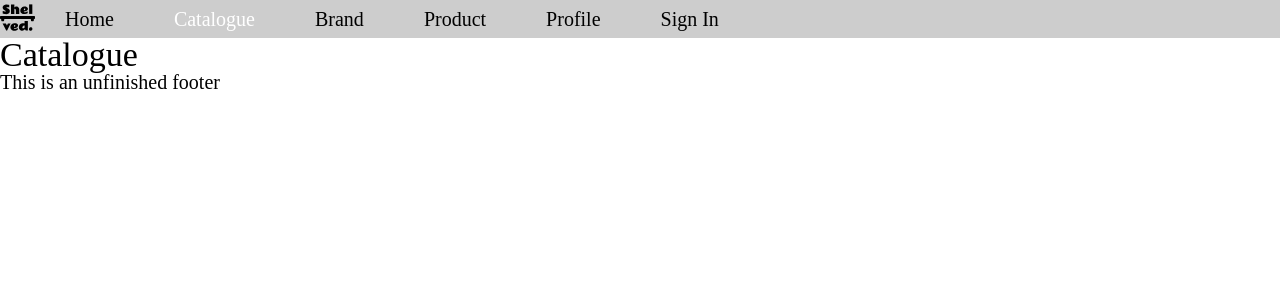
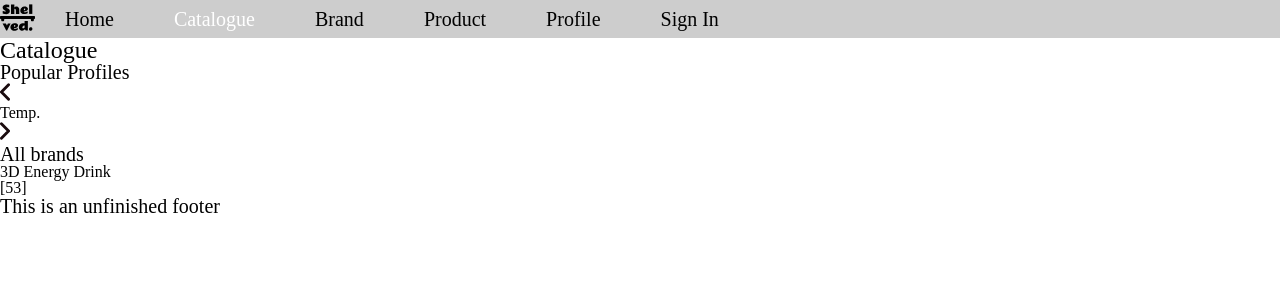
Before and after one commit to CrispyMiatr/shelved-db, a React (Vite) app: page /catalogue in a window 1280 px wide. Shown: the top 300 px of the page. Built offline with nearby package versions, Linux system fonts and the light colour scheme.

Commit message:
feat(catalogue): add basic HTML structure

```diff
--- a/src/modules/pages/Catalogue.tsx
+++ b/src/modules/pages/Catalogue.tsx
@@ -1,9 +1,49 @@
 import '~styles/pages/catalogue.scss'
+import home from "~styles/pages/home.module.scss";
+import chevron from "~assets/chevron-left.svg";
+import icon from "~styles/components/icons.module.scss";
 
 export const Catalogue = () => {
     return (
         <div className='catalogue-container'>
-            <h1>Catalogue</h1>
+            <h2>Catalogue</h2>
+
+            <div className={home['brands']}>
+                <div className={home['brands__title']}>
+                    <h3>Popular Profiles</h3>
+                </div>
+                <div className={home['brands__carousel']}>
+                    <img src={chevron} alt="left" className={icon['chevron']}/>
+
+                    <div className={home['brands__carousel__items']}>
+                        Temp.
+                    </div>
+
+                    <img src={chevron} alt="right" className={`${icon['chevron']} ${icon['chevron--right']}`}/>
+                </div>
+            </div>
+
+            <div className={home['index']}>
+                <div className={home['index__header']}>
+                    <div className={home['index__header__title']}>
+                        <h3>All brands</h3>
+                    </div>
+
+                    <div className={home['index__header__filter']}>
+                        <div className={home['index-group']}>
+                            <div className={home['index-group__item']}>
+                                <div className={home['index-group__item__title']}>
+                                    3D Energy Drink
+                                </div>
+
+                                <div className={home['index-group__item__count']}>
+                                    [53]
+                                </div>
+                            </div>
+                        </div>
+                    </div>
+                </div>
+            </div>
         </div>
     );
 };
```
